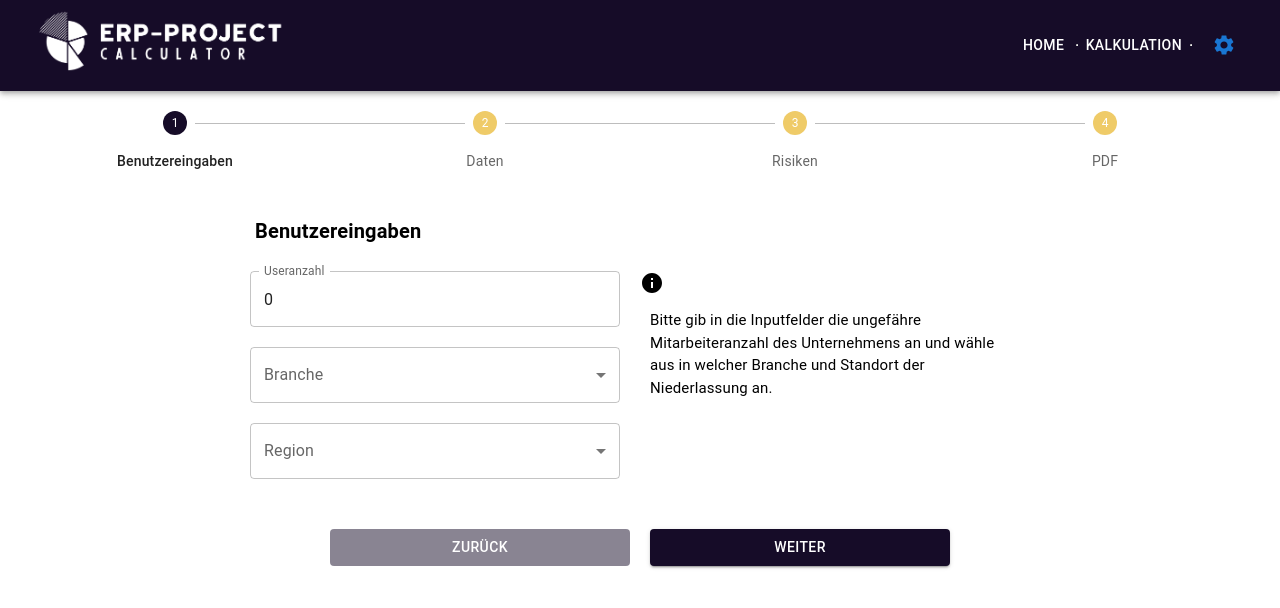
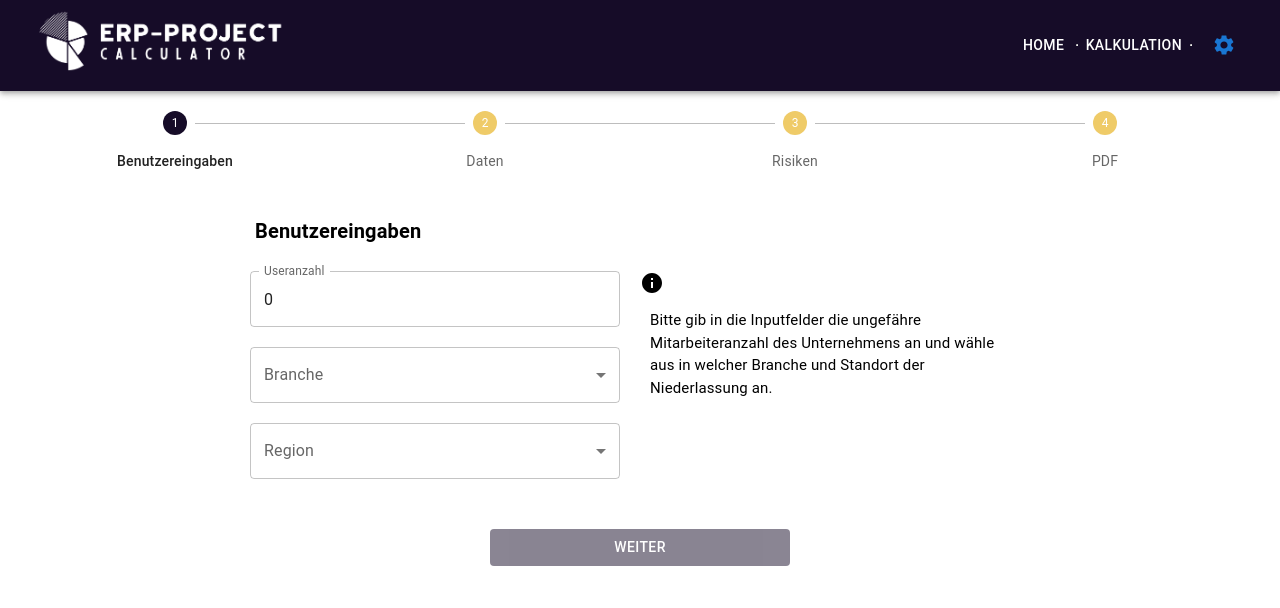
Before and after one commit to Baumarkttapete/erp, a React (Create React App) app: page /calculate in a window 1280 px wide. Shown: the top 608 px of the page. Built offline with nearby package versions, Linux system fonts and the light colour scheme.

Commit message:
fixed stepper next and back buttons

```diff
--- a/src/ui/CalculationSteps/CalcStepper.tsx
+++ b/src/ui/CalculationSteps/CalcStepper.tsx
@@ -163,8 +163,8 @@ const CalcStepper: React.FC = () => {
             justifyContent: "center",
           }}
         >
+          {activeStep !== 0 && (
             <Button
-            disabled={activeStep === 0}
               variant="contained"
               onClick={handleBack}
               sx={{
@@ -185,10 +185,12 @@ const CalcStepper: React.FC = () => {
             >
               Zurück
             </Button>
+          )}
           <Button
             variant="contained"
             color="primary"
             onClick={handleNext}
+            disabled={!nextBtnActive}
             sx={{
               flex: 1,
               margin: "10px",
```
Lines whose indentation alone changed are shown as unchanged.
